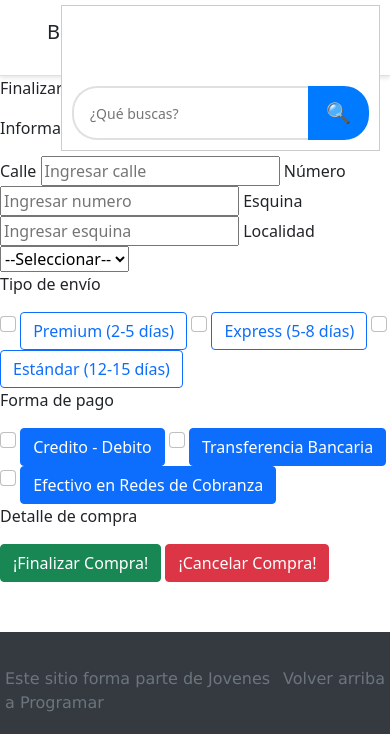
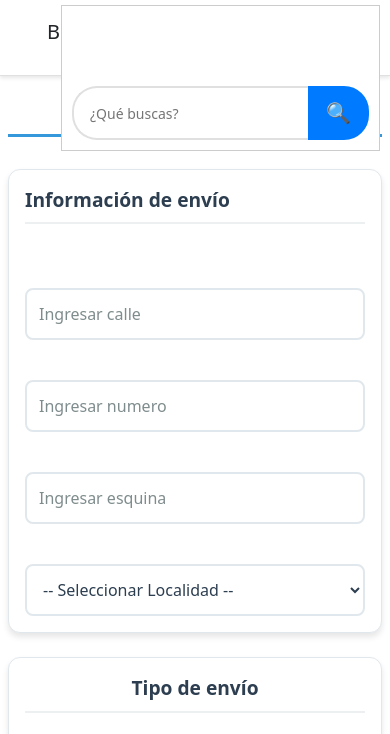
Before and after one commit to axelbravo4/proyecto_final_JAP_equipo2, a plain HTML site: page finalizar-compra.html in a window 390 px wide. Shown: the part 55-789 px from the top of the page. Drawn offline with Linux system fonts and the light colour scheme.

Commit message:
estilo y demas cosas en finalizar compra

```diff
--- a/css/cart.css
+++ b/css/cart.css
@@ -1,4 +1,3 @@
-/* Acá es para el body, que no quede blanco nieve */
 body {
   background-color: #f5f7fa;
   font-family: 'Segoe UI', Tahoma, Geneva, Verdana, sans-serif;
@@ -6,11 +5,10 @@ body {
   margin: 0;
   padding: 0;
   font-family: 'Roboto', 'Segoe UI', 'Open Sans', sans-serif;
-
+  transition: all 0.3s ease;
 }
 
 /* Acá la parte del perfil, lo de la foto, nombre de usario y correo */
-
 #perfil-card{
   background: white;
   border-radius: 12px;
@@ -21,17 +19,14 @@ body {
   margin-left: 30%;
   margin-top: 2rem;
   padding: 40px 20px;
-
+  transition: all 0.3s ease;
 }
-
 
 #perfil-seccion {
   display: grid;
   place-items: center;
   text-align: center;
   margin-top: 2rem;
-
-
 }
 
 #perfil-seccion img {
@@ -53,7 +48,7 @@ body {
   font-size: 1rem;
 }
 
-  /* Esto para las secciones de datos, descubrí que se pueden meter el mismo estilo a dos cosas diferentes si pones una coma :D */
+/* Esto para las secciones de datos */
 #nombre-seccion,
 #telefono-seccion {
   width: 80%;
@@ -67,6 +62,7 @@ body {
   grid-template-columns: 1fr auto;
   align-items: center;
   box-shadow: 0 1px 4px rgba(0, 0, 0, 0.08);
+  transition: all 0.3s ease;
 }
 
 #nombre-seccion h3,
@@ -95,8 +91,7 @@ body {
   opacity: 1;
 }
 
-/*------------------ Modo oscuro ---------------*/
-
+/* modo oscuro */
 #toggle{
   display: none;
 }
@@ -107,9 +102,9 @@ body {
 }
 
 .dark{
-  background-color: #333;
-  color: white;
-  transition: all 1.5s ease;
+  background-color: #1a1a1a;
+  color: #ecf0f1;
+  transition: all 0.3s ease;
 }
 
 /* Navbar */
@@ -132,12 +127,11 @@ body {
   background-color: #333;
 }
 
-
 /* card */
 .dark #perfil-card,
 .dark #nombre-seccion,
 .dark #telefono-seccion {
-  background: #222;
+  background: #2d2d2d;
   border-color: #444;
   color: white;
 }
@@ -155,12 +149,10 @@ body {
   color: white;
 }
 
-/*-----------NUEVO---------------------*/
-
+/* ESTILOS DEL CARRITO */
 body{
-  display:grid;
+  display: grid;
   column-gap: 100px;
-
 }
 
 #cart1{
@@ -170,6 +162,7 @@ body{
   display: flex;
   align-items: center;
   justify-content: space-between;
+  transition: all 0.3s ease;
 }
 
 .img-carrito{
@@ -180,7 +173,6 @@ body{
 }
 
 /* Finalizar Compra */
-
 #cart2{
   background: #ffffff;
   border-bottom: 1px solid #e0e0e0;
@@ -188,6 +180,7 @@ body{
   display: flex;
   align-items: center;
   justify-content: space-between;
+  transition: all 0.3s ease;
 }
 
 #cart2 #total-compra {
@@ -202,6 +195,7 @@ padding: 10px 20px;
   border: none;
   border-radius: 5px;
   cursor: pointer;
+  transition: all 0.3s ease;
 }
 
 .iconos-navegacion {
@@ -248,18 +242,6 @@ padding: 10px 20px;
   background-color: #ff5252;
 }
 
-.dark #cart-count {
-  background-color: #ff6b6b;
-  color: white;
-  box-shadow: 0 0 4px rgba(255,255,255,0.3);
-}
-
-  .dark #cart-count {
-    background-color: #ff6b6b;
-    color: white;
-    box-shadow: 0 0 4px rgba(255,255,255,0.3);
-  }
-
 .contenedor-carrito-principal {
   display: flex;
   flex-direction: column;
@@ -281,6 +263,7 @@ padding: 10px 20px;
   align-items: center;
   justify-content: space-between;
   gap: 20px;
+  transition: all 0.3s ease;
 }
 
 .producto-carrito img {
@@ -302,6 +285,7 @@ padding: 10px 20px;
   border: 1px solid #ccc;
   border-radius: 4px;
   cursor: pointer;
+  transition: all 0.3s ease;
 }
 
 #boton-sumar-restar button:hover {
@@ -320,6 +304,7 @@ padding: 10px 20px;
   display: flex;
   justify-content: space-between;
   align-items: center;
+  transition: all 0.3s ease;
 }
 
 #total-compra {
@@ -334,8 +319,81 @@ padding: 10px 20px;
   border-radius: 5px;
   padding: 10px 20px;
   cursor: pointer;
+  transition: all 0.3s ease;
 }
 
 #finalizar-compra:hover {
   background-color: #0056b3;
 }
+
+/*  MODO OSCURO CARRITO  */
+.dark .contenedor-carrito-principal {
+  background-color: #1a1a1a;
+}
+
+.dark #cart1,
+.dark #cart2,
+.dark .producto-carrito,
+.dark .contenedor-total {
+  background: #2d2d2d;
+  border-color: #444;
+  color: #ecf0f1;
+  box-shadow: 0 2px 4px rgba(0,0,0,0.3);
+}
+
+.dark .producto-carrito {
+  background: #2d2d2d;
+  border: 1px solid #444;
+}
+
+.dark #boton-sumar-restar button {
+  background-color: #444;
+  border-color: #555;
+  color: #ecf0f1;
+}
+
+.dark #boton-sumar-restar button:hover {
+  background-color: #555;
+}
+
+.dark #finalizar-compra {
+  background-color: #007bff;
+  color: white;
+}
+
+.dark #finalizar-compra:hover {
+  background-color: #0056b3;
+}
+
+.dark #cart-count {
+  background-color: #ff6b6b;
+  color: white;
+  box-shadow: 0 0 4px rgba(255,255,255,0.3);
+}
+
+.dark .iconos-navegacion a {
+  color: #ecf0f1;
+}
+
+.dark .iconos-navegacion a:hover {
+  color: #007bff;
+}
+
+/* Estilos para cuando el carrito está vacío */
+.dark #cart1 p {
+  color: #ecf0f1;
+}
+
+
+.dark footer {
+  background-color: #222;
+  color: #ecf0f1;
+}
+
+.dark footer a {
+  color: #007bff;
+}
+
+.dark footer a:hover {
+  color: #0056b3;
+}
--- a/css/finalizar-compra.css
+++ b/css/finalizar-compra.css
@@ -0,0 +1,396 @@
+:root {
+    /* colores modo claro */
+    --bg-primary: #ffffff;
+    --bg-secondary: #f8f9fa;
+    --bg-card: #ffffff;
+    --text-primary: #2c3e50;
+    --text-secondary: #34495e;
+    --text-muted: #7f8c8d;
+    --border-color: #e1e8ed;
+    --border-light: #ecf0f1;
+    --primary-color: #3498db;
+    --primary-hover: #2980b9;
+    --success-color: #27ae60;
+    --success-hover: #229954;
+    --danger-color: #e74c3c;
+    --danger-hover: #c0392b;
+    --shadow: 0 4px 6px rgba(0, 0, 0, 0.1);
+    --shadow-hover: 0 6px 12px rgba(0, 0, 0, 0.15);
+  }
+
+  body.dark {
+    /* colores modo oscuro */
+    --bg-primary: #1a1a1a;
+    --bg-secondary: #2d2d2d;
+    --bg-card: #2d2d2d;
+    --text-primary: #ecf0f1;
+    --text-secondary: #bdc3c7;
+    --text-muted: #95a5a6;
+    --border-color: #404040;
+    --border-light: #404040;
+    --shadow: 0 4px 6px rgba(0, 0, 0, 0.3);
+    --shadow-hover: 0 6px 12px rgba(0, 0, 0, 0.4);
+  }
+
+
+  .finalizar-compra {
+      max-width: 1200px;
+      margin: 2rem auto;
+      padding: 0 1rem;
+      background: var(--bg-primary);
+      color: var(--text-primary);
+      transition: all 0.3s ease;
+  }
+
+  .finalizar-compra > p {
+      font-size: 2rem;
+      font-weight: 700;
+      color: var(--text-primary);
+      text-align: center;
+      margin-bottom: 2rem;
+      border-bottom: 3px solid var(--primary-color);
+      padding-bottom: 0.5rem;
+  }
+
+  /* secciones principales */
+  #info-envio,
+  #tipo-de-envio,
+  #forma-de-pago {
+      background: var(--bg-card);
+      border-radius: 12px;
+      padding: 2rem;
+      margin-bottom: 2rem;
+      box-shadow: var(--shadow);
+      border: 1px solid var(--border-color);
+      transition: all 0.3s ease;
+  }
+
+  #info-envio > p,
+  #tipo-de-envio > p,
+  #forma-de-pago > p {
+      font-size: 1.4rem;
+      font-weight: 600;
+      color: var(--text-primary);
+      margin-bottom: 1.5rem;
+      border-bottom: 2px solid var(--border-light);
+      padding-bottom: 0.5rem;
+  }
+
+  /* formulario de envío */
+  #info-envio {
+      display: grid;
+      grid-template-columns: 1fr 1fr;
+      gap: 1rem;
+  }
+
+  #info-envio label {
+      font-weight: 600;
+      color: var(--text-secondary);
+      margin-bottom: 0.5rem;
+      display: block;
+  }
+
+  #info-envio input,
+  #info-envio select {
+      width: 100%;
+      padding: 0.75rem;
+      border: 2px solid var(--border-color);
+      border-radius: 8px;
+      font-size: 1rem;
+      transition: all 0.3s ease;
+      box-sizing: border-box;
+      background: var(--bg-primary);
+      color: var(--text-primary);
+  }
+
+  #info-envio input::placeholder {
+      color: var(--text-muted);
+  }
+
+  #info-envio input:focus,
+  #info-envio select:focus {
+      outline: none;
+      border-color: var(--primary-color);
+      box-shadow: 0 0 0 3px rgba(52, 152, 219, 0.2);
+  }
+
+  /* secciones de opciones (envío y pago) */
+  #tipo-de-envio,
+  #forma-de-pago {
+      text-align: center;
+  }
+
+  .checkbox-group {
+      display: flex;
+      justify-content: center;
+      gap: 1.5rem;
+      flex-wrap: wrap;
+      margin-top: 1rem;
+  }
+
+
+  .form-check-input {
+      display: none;
+  }
+
+
+  .form-check-input + label {
+      display: inline-block;
+      padding: 1rem 1.5rem;
+      border: 2px solid var(--primary-color);
+      border-radius: 8px;
+      background: var(--bg-primary);
+      color: var(--primary-color);
+      font-weight: 600;
+      cursor: pointer;
+      transition: all 0.3s ease;
+      min-width: 180px;
+      text-align: center;
+  }
+
+  .form-check-input:checked + label {
+      background: var(--primary-color);
+      color: white;
+      transform: translateY(-2px);
+      box-shadow: var(--shadow-hover);
+  }
+
+  .form-check-input + label:hover {
+      background: var(--primary-hover);
+      color: white;
+      transform: translateY(-1px);
+      border-color: var(--primary-hover);
+  }
+
+  /* detalle de compra */
+  #finalizar-cancelar-compra {
+      background: var(--bg-card);
+      border-radius: 12px;
+      padding: 2rem;
+      margin-top: 2rem;
+      box-shadow: var(--shadow);
+      border: 1px solid var(--border-color);
+  }
+
+  #finalizar-compra {
+      margin-bottom: 2rem;
+  }
+
+  #finalizar-compra > p {
+      font-size: 1.4rem;
+      font-weight: 600;
+      color: var(--text-primary);
+      margin-bottom: 1rem;
+      border-bottom: 2px solid var(--border-light);
+      padding-bottom: 0.5rem;
+  }
+
+  #finalizar-compra h4 {
+      color: var(--text-secondary);
+      margin-bottom: 1rem;
+  }
+
+  #finalizar-compra ul {
+      list-style: none;
+      padding: 0;
+      margin-bottom: 1.5rem;
+  }
+
+  #finalizar-compra li {
+      padding: 0.75rem;
+      border-bottom: 1px solid var(--border-light);
+      color: var(--text-primary);
+      display: flex;
+      justify-content: space-between;
+      align-items: center;
+      transition: all 0.3s ease;
+  }
+
+  #finalizar-compra li:last-child {
+      border-bottom: none;
+  }
+
+  #finalizar-compra hr {
+      margin: 1.5rem 0;
+      border: none;
+      border-top: 2px solid var(--border-light);
+  }
+
+  #finalizar-compra p strong {
+      color: var(--text-primary);
+  }
+
+  /* botones  */
+  #finalizar-cancelar-compra > div:last-child {
+      display: flex;
+      justify-content: center;
+      gap: 1.5rem;
+      flex-wrap: wrap;
+  }
+
+  #finalizar-compra-boton,
+  #cancelar-compra-boton {
+      padding: 1rem 2rem;
+      font-size: 1.1rem;
+      font-weight: 600;
+      border: none;
+      border-radius: 8px;
+      cursor: pointer;
+      transition: all 0.3s ease;
+      min-width: 200px;
+      text-transform: uppercase;
+      letter-spacing: 0.5px;
+  }
+
+  #finalizar-compra-boton {
+      background: linear-gradient(135deg, var(--success-color), var(--success-hover));
+      color: white;
+  }
+
+  #finalizar-compra-boton:hover {
+      background: linear-gradient(135deg, var(--success-hover), var(--success-color));
+      transform: translateY(-2px);
+      box-shadow: 0 6px 12px rgba(39, 174, 96, 0.3);
+  }
+
+  #cancelar-compra-boton {
+      background: linear-gradient(135deg, var(--danger-color), var(--danger-hover));
+      color: white;
+  }
+
+  #cancelar-compra-boton:hover {
+      background: linear-gradient(135deg, var(--danger-hover), var(--danger-color));
+      transform: translateY(-2px);
+      box-shadow: 0 6px 12px rgba(231, 76, 60, 0.3);
+  }
+
+  /* estilos específicos modo oscuro */
+  body.dark #info-envio input,
+  body.dark #info-envio select {
+      background: var(--bg-primary);
+      color: var(--text-primary);
+  }
+
+  body.dark #finalizar-compra ul li:nth-child(even) {
+      background-color: rgba(255, 255, 255, 0.05);
+  }
+
+  body.dark .form-check-input + label {
+      background: var(--bg-primary);
+      border-color: var(--primary-color);
+      color: var(--primary-color);
+  }
+
+  body.dark .form-check-input:checked + label {
+      background: var(--primary-color);
+      color: white;
+  }
+
+  body.dark #finalizar-compra p:last-child {
+      background: rgba(39, 174, 96, 0.1);
+      color: #27ae60;
+      border-left: 4px solid #27ae60;
+  }
+
+  body.dark #finalizar-compra li:hover {
+      background-color: rgba(52, 152, 219, 0.1);
+      transform: translateX(5px);
+  }
+
+  /* responsive */
+  @media (max-width: 768px) {
+      .finalizar-compra {
+          margin: 1rem auto;
+          padding: 0 0.5rem;
+      }
+
+      .finalizar-compra > p {
+          font-size: 1.6rem;
+      }
+
+      #info-envio,
+      #tipo-de-envio,
+      #forma-de-pago {
+          padding: 1.5rem;
+          margin-bottom: 1.5rem;
+      }
+
+      #info-envio {
+          grid-template-columns: 1fr;
+      }
+
+      .checkbox-group {
+          flex-direction: column;
+          align-items: center;
+          gap: 1rem;
+      }
+
+      .form-check-input + label {
+          min-width: 100%;
+          margin-bottom: 0.5rem;
+      }
+
+      #finalizar-cancelar-compra {
+          padding: 1.5rem;
+      }
+
+      #finalizar-cancelar-compra > div:last-child {
+          flex-direction: column;
+      }
+
+      #finalizar-compra-boton,
+      #cancelar-compra-boton {
+          min-width: 100%;
+          margin-bottom: 1rem;
+      }
+  }
+
+  @media (max-width: 480px) {
+      .finalizar-compra > p {
+          font-size: 1.4rem;
+      }
+
+      #info-envio,
+      #tipo-de-envio,
+      #forma-de-pago {
+          padding: 1rem;
+      }
+
+      #info-envio > p,
+      #tipo-de-envio > p,
+      #forma-de-pago > p {
+          font-size: 1.2rem;
+      }
+
+      .form-check-input + label {
+          padding: 0.75rem 1rem;
+          font-size: 0.9rem;
+      }
+  }
+
+  /* efectos de hover y focus mejorados */
+  #info-envio input:hover,
+  #info-envio select:hover {
+      border-color: var(--primary-color);
+  }
+
+  /* estilos resumen de productos */
+  #finalizar-compra ul li:nth-child(even) {
+      background-color: var(--bg-secondary);
+  }
+
+  #finalizar-compra ul li:hover {
+      background-color: rgba(52, 152, 219, 0.1);
+      transform: translateX(5px);
+  }
+
+  /* mejoras visuales */
+  #finalizar-compra p:last-child {
+      font-size: 1.2rem;
+      font-weight: 700;
+      color: var(--success-color);
+      background: rgba(39, 174, 96, 0.1);
+      padding: 1rem;
+      border-radius: 8px;
+      border-left: 4px solid var(--success-color);
+  }
--- a/finalizar-compra.html
+++ b/finalizar-compra.html
@@ -67,26 +67,30 @@
     <div id="info-envio">
       <p>Información de envío</p>
 
-      <label for="direccion-calle">Calle</label>
+      <label for="direccion-calle"></label>
       <input id="direccion-calle" type="text" placeholder="Ingresar calle">
 
-      <label for="direccion-numero">Número</label>
+      <label for="direccion-numero"></label>
       <input id="direccion-numero" type="text" placeholder="Ingresar numero">
 
-      <label for="direccion-esquina">Esquina</label>
+      <label for="direccion-esquina"></label>
       <input id="direccion-esquina" type="text" placeholder="Ingresar esquina">
 
-      <label for="localidad">Localidad</label>
+      <label for="localidad"></label>
       <select name="localidad" id="localidades" placeholder="Localidad">
-        <option value="--Seleccionar--">--Seleccionar--</option>
+        <option value="--Seleccionar--">-- Seleccionar Localidad --</option>
+        <option value="Artigas">Artigas</option>
         <option value="Salto">Salto</option>
         <option value="Durazno">Durazno</option>
         <option value="Colonia">Colonia</option>
+        <option value="Rio Negro">Rio Negro</option>
         <option value="Tacuarembó">Tacuarembó</option>
         <option value="Montevideo">Montevideo</option>
-
+        <option value="Maldonado">Maldonado</option>
+        <option value="Cerro Largo">Cerro Largo</option>
       </select>
     </div>
+
 
     <!-- Metodos de Envio -->
 
@@ -115,13 +119,18 @@
 
 <!-- Detalles de Compra -->
 
+<div class="form-floating">
+  <textarea class="form-control" placeholder="Deja aqui el detalle de tu compra" id="floatingTextarea2" style="height: 100px"></textarea>
+  <label for="floatingTextarea2">Detalles de Compra</label>
+</div>
+
  <div id="finalizar-cancelar-compra">
     <div id="finalizar-compra">
       <p>Detalle de compra</p>
     </div>
   <div>
     <button type="button" id="finalizar-compra-boton" class="btn btn-success">¡Finalizar Compra!</button>
-    <button type="button" id="cancelar-compra-boton" class="btn btn-danger">¡Cancelar Compra!</button>
+    <button type="button" id="cancelar-compra-boton" class="btn btn-danger">Cancelar Compra</button>
   </div>
  </div>
 
@@ -144,6 +153,4 @@
 
 
 </body>
-
-
 </html>
--- a/product-info.html
+++ b/product-info.html
@@ -10,12 +10,14 @@
    <link rel="stylesheet" href="https://cdnjs.cloudflare.com/ajax/libs/font-awesome/7.0.1/css/all.min.css" integrity="sha512-2SwdPD6INVrV/lHTZbO2nodKhrnDdJK9/kg2XD1r9uGqPo1cUbujc+IYdlYdEErWNu69gVcYgdxlmVmzTWnetw==" crossorigin="anonymous" referrerpolicy="no-referrer" />
   <link href="css/font-awesome.min.css" rel="stylesheet">
   <link href="css/bootstrap.min.css" rel="stylesheet">
+    <link href="css/my-profile.css" rel="stylesheet">
   <link href="css/products-info.css" rel="stylesheet">
+    <link href="css/styles.css" rel="stylesheet">
   <link rel="stylesheet" href="https://cdnjs.cloudflare.com/ajax/libs/font-awesome/6.4.0/css/all.min.css">
 </head>
 
 <body>
-  <nav class="barra-navegacion">
+     <nav class="barra-navegacion">
     <div class="contenedor-navegacion">
 
     <!------------------Modo oscuro----------------------->
@@ -30,13 +32,9 @@
       <p>Bienvenido, <span id="nombre-usuario"></span>!</p>
 
       <!-- Botón hamburguesa -->
-
-      <a href="categories.html">
-        <button id="menu-burger" class="menu-burger" aria-label="Abrir menú">
-          <span></span><span></span><span></span>
-        </button>
-      </a>
-
+      <button id="menu-burger" class="menu-burger" aria-label="Abrir menú">
+        <span></span><span></span><span></span>
+      </button>
 
       <!-- Menú (se oculta en mobile, visible en desktop) -->
       <div id="menu-movil" class="menu-movil">
@@ -52,7 +50,6 @@
           <a href="my-profile.html"><i class="fa-solid fa-user"></i></a>
         </div>
       </div>
-    </div>
   </nav>
 
   <main>
@@ -120,6 +117,7 @@
       <div></div>
     </div>
   </div>
+    <script src="js/nombre-usuario.js"></script>
   <script src="js/categories.js"></script>
   <script src="js/products.js"></script>
   <script src="js/bootstrap.bundle.min.js"></script>
```
Also changed, not shown: index.html (+0 -2 lines), js/cart.js (+18 -0 lines), js/finalizar-compra.js (+18 -0 lines), products.html (+1 -1 lines), js/index.js (line endings or trailing spaces). Lines whose indentation alone changed are shown as unchanged.
